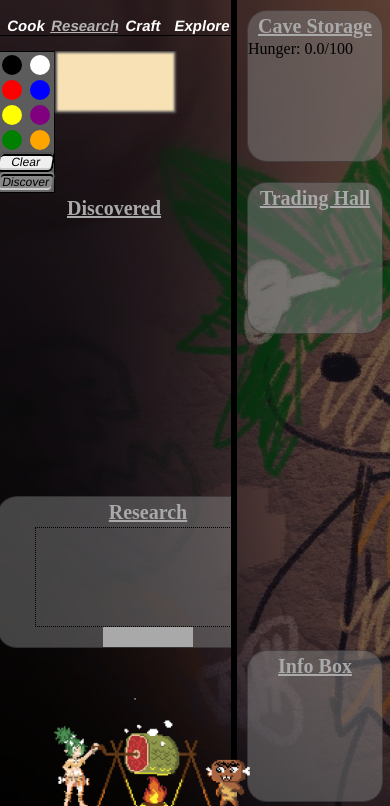
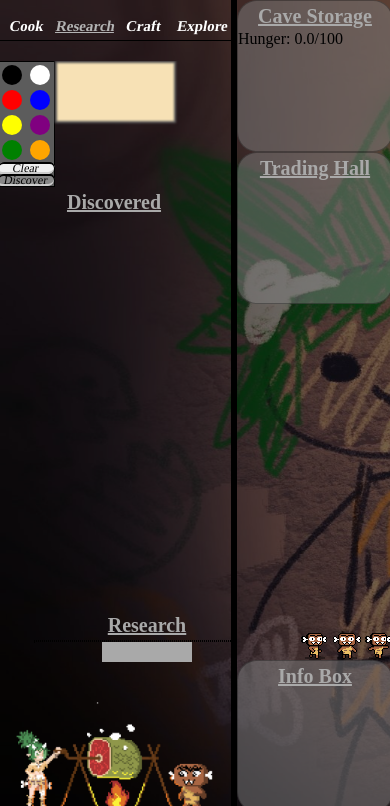
Before and after one commit to Sevrene/The-Meat-Age, a plain HTML site: page index.html in a window 390 px wide. Shown: the top 806 px of the page. Drawn offline with Linux system fonts and the light colour scheme.

Commit message:
Further SASS styling

```diff
--- a/index.html
+++ b/index.html
@@ -14,15 +14,15 @@
 		</div>
 		<main id="gameContent">
 			<div id="playContainer">
-				<nav id="tabs">
+				<nav id="nav">
 					<button id="tab-cook" class="navButton f_tabs">Cook</button>
 					<button id="tab-research" class="navButton f_tabs">Research</button>
 					<button id="tab-craft" class="navButton f_tabs">Craft</button>
 					<button id="tab-explore" class="navButton f_tabs">Explore</button>
 				</nav>
 				<div id="playArea">
-					<div id="cook" class="tabContent scrollable">Cook content here</div>
-					<div id="research" class="tabContent scrollable">
+					<section id="cook" class="scrollable"><h1>Coming Soon</h1></section>
+					<section id="research" class="scrollable">
 						<div id="canvasContainer">
 							<div id="colourPicker">
 								<div id="colours" class="scrollable">
@@ -54,35 +54,26 @@
 							<div id="currentResearch" class="droppable"></div>
 							<div class="progress-bar"></div>
 						</div>
-					</div>
-					<div id="craft" class="tabContent scrollable">Craft content here</div>
-					<div id="explore" class="tabContent scrollable">Explore content here</div>
+					</section>
+					<section id="craft" class="scrollable"><h1>Coming Soon</h1></section>
+					<section id="explore" class="scrollable"><h1>Coming Soon</h1></section>
 					<div id="meat"></div>
 				</div>
 			</div>
 			<div id="infoContainer">
-					<div class="sectionContainer">
+				<section>
 					<h2 class="header">Cave Storage</h2>
 					<div id="playerInventory"></div>
-					</div>
-					<div class="sectionContainer">
+				</section>
+				<section>
 					<h2 class="header">Trading Hall</h2>
 					<div id="tradingHall"></div>
-					</div>
-					<div id="infoBoxWrapper">
-						<div id="wanderingMeathead"></div>
-						<div class="sectionContainer">
+				</section>
+				<div id="wanderingMeathead" class="pushToEnd"></div>
+				<section>
 					<h2 class="header">Info Box</h2>
 					<div id="infoBox"></div>
-						</div>
-				</div>
-			</div>
-			<!-- TODO: Join cave like a guild, similar to heralds -->
-		<div id="menu-window" class="hidden">
-			<!-- Content goes here -->
-		</div>
-		<div id="achievements-window" class="hidden">
-			<!-- Content goes here -->
+				</section>
 			</div>
 		</main>
 		<footer>
@@ -99,6 +90,7 @@
 					Meat's Twitch
 				</button>
 			</a>
+			<!-- Temporary --><h1 style="margin: 0 auto; align-self: center;">Alpha Build</h1><!-- Temporary -->
 			<button id="menu-button" class="button pushToEnd">Menu</button>
 			<button id="achievements-button" class="button">Achievements</button>
 		</footer>
--- a/logic.js
+++ b/logic.js
@@ -157,7 +157,7 @@ Game.launch = function() {
 
 			// Attach a click listener for selecting element as active
 			let newElement = document.getElementById(type.location).lastElementChild;
-			newElement.addEventListener("click", Game.toggleActive.bind(newElement, newElement.className));
+			newElement.addEventListener("click", Game.toggleSelected.bind(newElement, newElement.className));
 		}
 
 		// TODO: Game.checkRequirements?
@@ -395,7 +395,7 @@ Game.launch = function() {
 		General Listeners
 		=======================================================================================*/
 
-		var tabs = document.getElementById("tabs").querySelectorAll(".f_tabs")
+		var tabs = document.getElementById("nav").querySelectorAll(".f_tabs")
 		for(const tab of tabs) {
 			tab.addEventListener('click', Game.switchGameTab.bind(tab, tab.id.substring(4)));
 		}
--- a/styles/abstracts/_breakpoints.scss
+++ b/styles/abstracts/_breakpoints.scss
@@ -16,7 +16,7 @@ $breakpoints: (
   }
 }
 
-@mixin breakpoint--height() {
+@mixin breakpoint-height($breakpoint) {
 
   @media only screen and (max-height: map.get($breakpoints, height, #{$breakpoint})) {
     @content;
--- a/styles/abstracts/_variables.scss
+++ b/styles/abstracts/_variables.scss
@@ -1 +1,4 @@
 $primaryBackgroundColor: rgba(0,0,0,0.5);
+$secondaryBackgroundColor: rgba(128, 128, 128, 0.5);
+$footerHeight: 32px;
+$navbarHeight: 40px;
--- a/styles/base/_resets.scss
+++ b/styles/base/_resets.scss
@@ -2,7 +2,7 @@
 Resets
 =======================================================================================*/
 
-html, body, div, span,
+html, body, div, span, button,
 h1, h2, h3, h4, h5, h6, p,
 a, img, ol, ul, li, canvas, details,
 footer, header, nav, section {
--- a/styles/components/_index.scss
+++ b/styles/components/_index.scss
@@ -1,2 +1,4 @@
 @forward './buttons';
 @forward './navButtons';
+@forward './meat';
+@forward './wanderingMeathead';
--- /dev/null
+++ b/styles/components/_meat.scss
@@ -0,0 +1,23 @@
+@use '../abstracts/' as *;
+@use '../base/' as *;
+
+#meat {
+	width: 300px;
+	height: 150px;
+	background: url('../images/meat.png') 0px 0px;
+	animation: playMeatRoast 1s steps(12) infinite;
+	animation-play-state: paused;
+	transform-origin: left bottom;
+
+  @include breakpoint-width('small') {
+    transform: scale(0.75);
+  }
+  @include breakpoint-height('small') {
+    position: fixed;
+    bottom: $footerHeight;
+  }
+}
+
+@keyframes playMeatRoast {
+	100% { background-position: -3600px 0px; }
+}
--- a/styles/components/_navButtons.scss
+++ b/styles/components/_navButtons.scss
@@ -16,6 +16,7 @@
 .navButton {
   @extend .button;
   margin-top: 1rem;
+  padding-bottom: 4px;
   flex: 1;
   border: none;
   background-color: transparent;
--- /dev/null
+++ b/styles/components/_wanderingMeathead.scss
@@ -0,0 +1,31 @@
+@use '../abstracts/' as *;
+@use '../base/' as *;
+
+#wanderingMeathead {
+	position: relative;
+	width: 128px;
+	height: 32px;
+	background: url('/images/meathead_sprite.png') 0px 0px;
+	animation: playMeathead 1s steps(6) infinite, moveMeathead 10s steps(256) infinite;
+
+  &.pushToEnd {
+    margin-top: auto;
+  }
+}
+
+@keyframes playMeathead {
+	100% { background-position: -192px 0px; } /* final background position */
+}
+
+@keyframes moveMeathead {
+	0% {
+			left: -40%;
+			transform: rotateY(180deg);
+	}
+	50% {
+			left: 40%;
+			transform: rotateY(180deg);
+	}
+	50.1% { transform: rotateY(0deg); }
+	100% { left: -40%; }
+}
--- a/styles/layout/_footer.scss
+++ b/styles/layout/_footer.scss
@@ -8,7 +8,7 @@ Footer
 footer {
 	@include flex(row, none);
 	width: 100%;
-	height: 32px;
+	height: $footerHeight;
 	color: $white;
 	background-color: $darkgrey;
 	box-shadow: 0px 0px 3px 1px rgba(255,255,255,0.2);
@@ -22,4 +22,9 @@ footer {
 		transform: skew(-10deg) translateY(1px);
 		background-color: darken($grey, 10%);
 	}
+
+	@include breakpoint-height('small') {
+			position: fixed;
+			bottom: 0;
+	}
 }
--- a/styles/layout/_main.scss
+++ b/styles/layout/_main.scss
@@ -1,5 +1,6 @@
 @use '../abstracts/' as *;
 @use '../base/' as *;
+@use 'sass:color';
 
 /*=====================================================================================
 Main Content Layout
@@ -12,7 +13,7 @@ Main Content Layout
 
 #gameContent {
 	@include flex(row);
-	max-height: calc(100vh - 32px);
+	max-height: calc(100vh - $footerHeight);
 	justify-content: center;
 	background: url('../images/caveBackground.jpg');
 	background-size: cover;
@@ -27,40 +28,44 @@ Main Content Layout
 
 #playContainer {
 	width: 50%;
+
+	& section {
+		@include flex(column);
+		display: none;
+	}
+
+	@include breakpoint-width('small') {
+		width: 60%;
+	}
 }
 
 #infoContainer {
 	width: 30%;
+
+	& section {
+		@extend .baseContainer;
+		min-height: 150px;
+	}
+
+	@include breakpoint-width('small') {
+		width: 40%;
+	}
 }
 
 .baseContainer {
-	margin: 10px;
-	background: rgba(128, 128, 128, 0.5);
-	border: 1px solid rgba(0, 0, 0, 0.3);
+	background: $secondaryBackgroundColor;
+	border: 1px solid color.change($black, $alpha: 0.3);
 	border-radius: 20px;
 }
 
-.sectionContainer {
-	@extend .baseContainer;
-	min-height: 150px;
-}
-
-#tabs {
+#nav {
 	@include flex(row, none);
-	justify-items: center;
-	border-bottom: 1px solid black;
-	margin-bottom: 15px;
-}
-
-.tabContent {
-	flex-direction: column;
-	flex: 1;
-	display: none;
+	height: $navbarHeight;
+	border-bottom: 1px solid $black;
 }
 
 #playArea {
-	display: flex;
-	flex-direction: column;
-	flex: 1;
-	max-height: calc(100% - 55px);
+	@include flex(column);
+	max-height: calc(100% - $navbarHeight);
+	padding-top: 20px;
 }
--- a/styles/styles.scss
+++ b/styles/styles.scss
@@ -1,75 +1,6 @@
-@use './abstracts/' as *;
-@use './base/' as *;
 @use './layout/' as *;
 @use './tabs/' as *;
 @use './components/' as *;
-/*=====================================================================================
-Main Content
-=======================================================================================*/
-
-#meat {
-	margin: 0 auto;
-	width: 300px;
-	height: 150px;
-	background: url('../images/meat.png') 0px 0px;
-	animation: playMeatRoast 1s steps(12) infinite;
-	animation-play-state: paused;
-	transform-origin: center bottom;
-}
-@keyframes playMeatRoast {
-	100% { background-position: -3600px 0px; } /* final background position */
-}
-
-/*=====================================================================================
-Cooking Tab
-=======================================================================================*/
-
-/*=====================================================================================
-Research Tab
-=======================================================================================*/
-
-
-
-/*=====================================================================================
-Crafting Tab
-=======================================================================================*/
-
-/*=====================================================================================
-Explore Tab
-=======================================================================================*/
-
-/*=====================================================================================
-Info Section
-=======================================================================================*/
-
-#infoBoxWrapper {
-	margin-top: auto;
-}
-/* Wandering Meathead */
-#wanderingMeathead {
-	position: relative;
-	bottom: -10px;
-	width: 128px;
-	height: 32px;
-	background: url('images/meathead_sprite.png') 0px 0px;
-	animation: playMeathead 1s steps(6) infinite, moveMeathead 10s steps(256) infinite;
-	margin:auto;
-}
-@keyframes playMeathead {
-	100% { background-position: -192px 0px; } /* final background position */
-}
-@keyframes moveMeathead {
-	0% {
-			left: -40%;
-			transform: rotateY(180deg);
-	}
-	50% {
-			left: 40%;
-			transform: rotateY(180deg);
-	}
-	50.1% { transform: rotateY(0deg); }
-	100% { left: -40%; }
-}
 
 /*=====================================================================================
 Other
@@ -113,42 +44,15 @@ dialog::backdrop{
 	scrollbar-width: none;
 }
 
-
-
 /*=====================================================================================
 Media Breakpoints
 =======================================================================================*/
 
 @media (max-width: 1000px) {
-	#playContainer {
-		width: 60%;
-	}
-	#infoContainer {
-		width: 40%;
-	}
-	.tabBtn {
-		font-size: 0.75em;
-	}
-	#meat {
-		transform: scale(0.75);
-	}
 	#canvasContainer {
 		justify-content: flex-start;
 	}
 	#colourPicker, #researchItemList {
 		flex: 1;
 	}
-	#infoBar, #infoBar a {
-		font-size: 0.9em;
-	}
 }
-@media (max-height: 800px) {
-	#meat {
-		position: fixed;
-		bottom: 40px;
-	}
-	#infoBar {
-		position: fixed;
-		bottom: 0;
-	}
-}
```
Also changed, not shown: styles/styles.css. Lines whose indentation alone changed are shown as unchanged.
